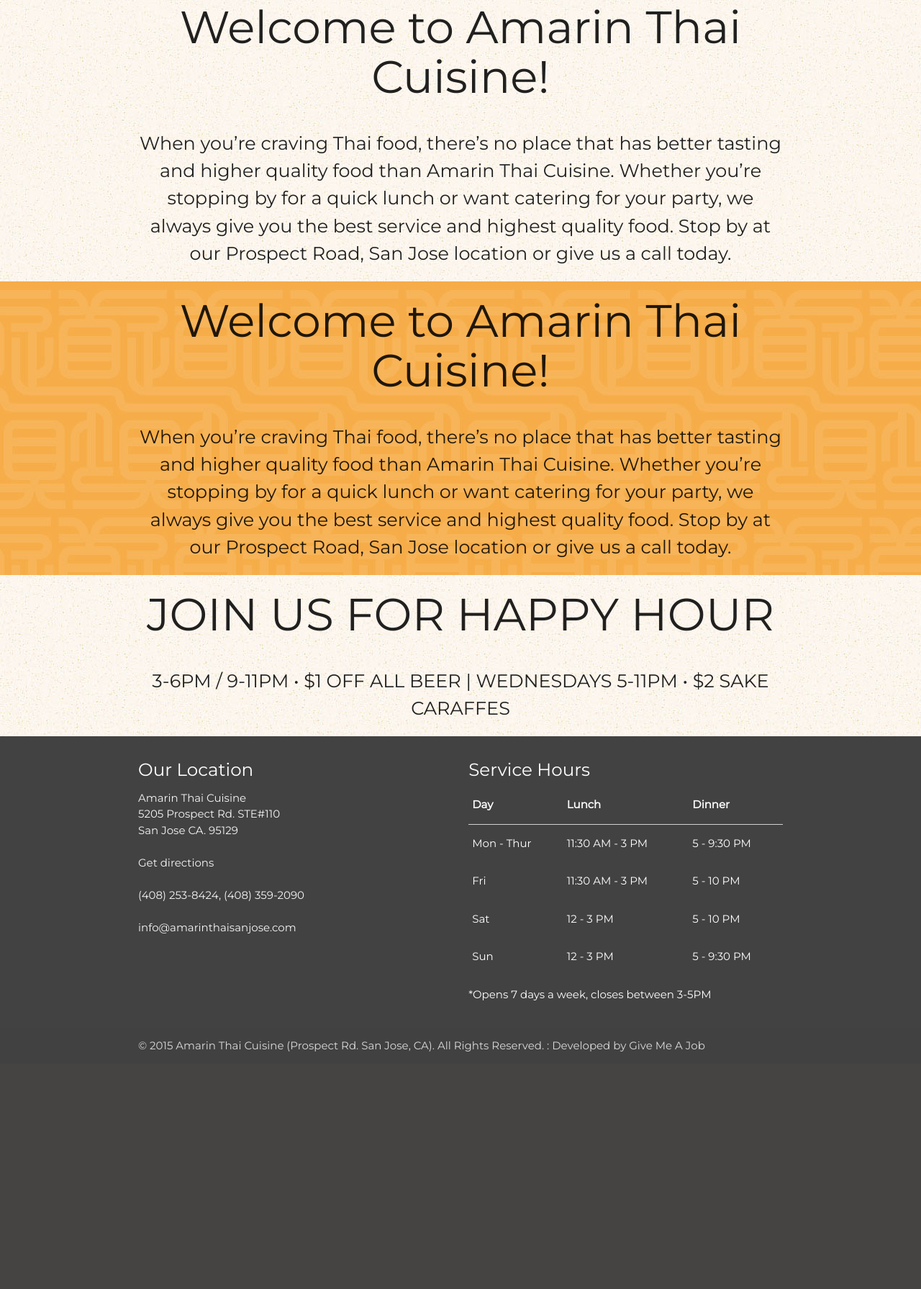
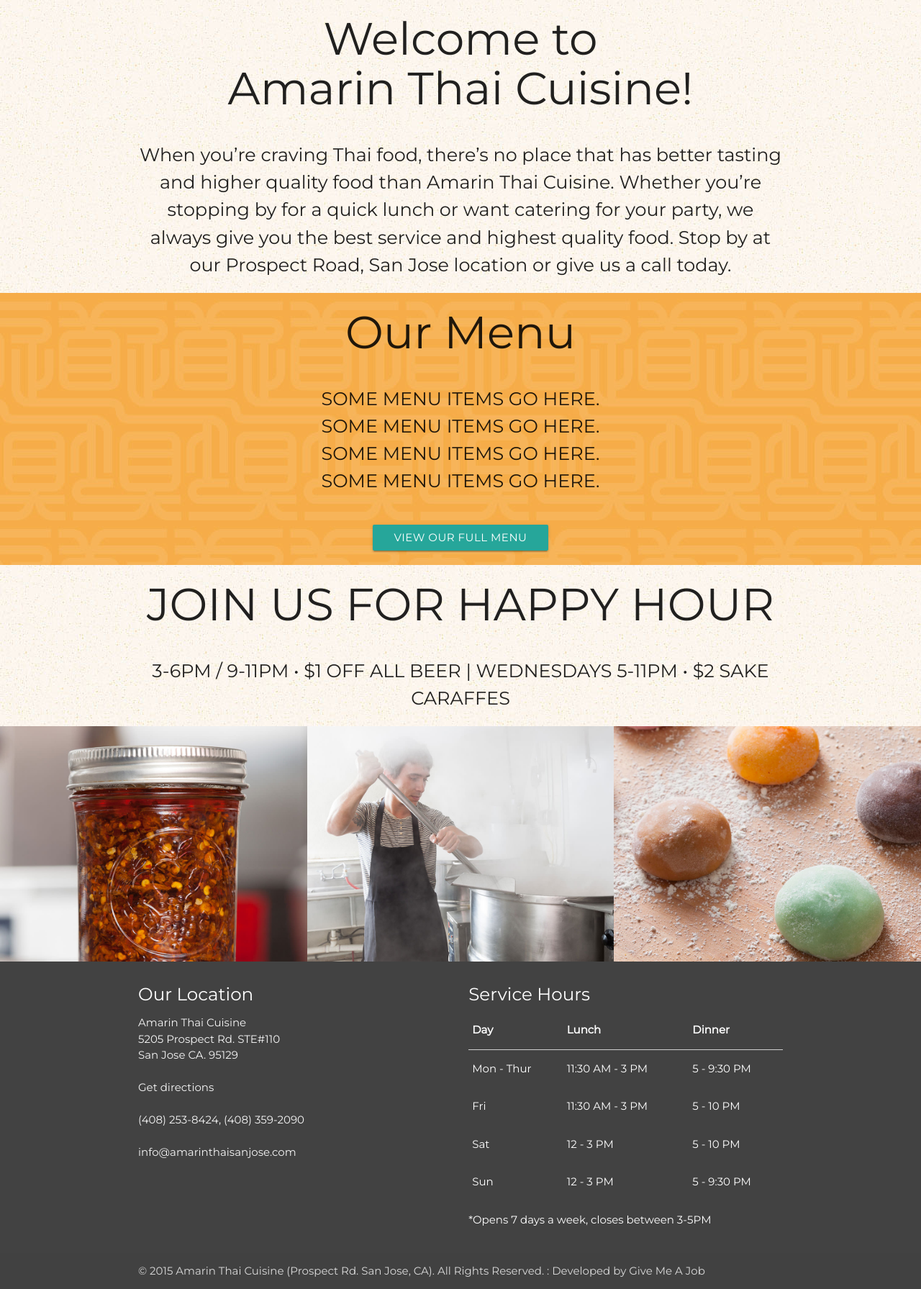
Before and after one commit to EstebanMagallonPerez/jasmineThai, a PHP site: page /mtest.php in a window 1280 px wide. Shown: the part 777-2568 px from the top of the page at 72% size. Before the commit the page ends 2238 px from the top, so only its background shows below. Run offline with PHP 8.4, Linux system fonts and the light colour scheme.

Commit message:
Added Menu Image Banner

```diff
--- a/mtest.php
+++ b/mtest.php
@@ -3,7 +3,7 @@
 	<head>
 		<meta charset="UTF-8">
 		<meta name="viewport" content="width=device-width, initial-scale=1">
-
+		<link rel="icon" href="./logo-amarin-web.png">
 		<meta name="author" content="Michael Brooks, Esteban Perez">
 		<link rel="stylesheet" href="https://cdnjs.cloudflare.com/ajax/libs/font-awesome/4.7.0/css/font-awesome.min.css" integrity="sha256-eZrrJcwDc/3uDhsdt61sL2oOBY362qM3lon1gyExkL0=" crossorigin="anonymous" />
 		<title>Amarin Thai</title>
@@ -28,7 +28,7 @@
 			z-index:10000;
 		}
 		.jumbotron{
-			height:95vh;
+			height:97vh;
 			position: relative;
 			background:url(./wood.jpg);
 			background-color: #4a3a30;
@@ -93,11 +93,16 @@
 		.center {
 			text-align: center;
 		}
+		.imageBanner{
+			width: 100%;
+			float: left;
+			display: block;
+		}
 	</style>
 	<body>
 		<nav>
 			<div class="nav-wrapper">
-				<a href="#" class="brand-logo">Logo</a>
+				<a href="#" class="brand-logo"><img src="./logo-amarin-web.png" alt="Amarin Logo"></a>
 				<ul id="nav-mobile" class="right hide-on-med-and-down">
 					<li><a href="menu.html">Menu</a></li>
 					<li><a href="about.html">About</a></li>
@@ -116,7 +121,7 @@
 
 		<section class="secondSection">
 			<div class="container center">
-				<h1 style="margin:0;">Welcome to Amarin Thai Cuisine!</h1>
+				<h1 style="margin:0;">Welcome to<br>Amarin Thai Cuisine!</h1>
 				<br>
 				<p style="margin:0;">When you’re craving Thai food, there’s no place that has better tasting and higher quality food than Amarin Thai Cuisine. Whether you’re stopping by for a quick lunch or want catering for your party, we always give you the best service and highest quality food. Stop by at our Prospect Road, San Jose location or give us a call today.</p>
 			</div>
@@ -124,9 +129,14 @@
 
 		<section class="menuSection">
 			<div class="container center">
-				<h1 style="margin:0;">Welcome to Amarin Thai Cuisine!</h1>
+				<h1 style="margin:0;">Our Menu</h1>
 				<br>
-				<p style="margin:0;">When you’re craving Thai food, there’s no place that has better tasting and higher quality food than Amarin Thai Cuisine. Whether you’re stopping by for a quick lunch or want catering for your party, we always give you the best service and highest quality food. Stop by at our Prospect Road, San Jose location or give us a call today.</p>
+				<p style="margin:0;">SOME MENU ITEMS GO HERE.</p>
+				<p style="margin:0;">SOME MENU ITEMS GO HERE.</p>
+				<p style="margin:0;">SOME MENU ITEMS GO HERE.</p>
+				<p style="margin:0;">SOME MENU ITEMS GO HERE.</p>
+				<br>
+				<a class="waves-effect waves-light btn center">View Our Full Menu</a>
 			</div>
 		</section>
 
@@ -139,6 +149,12 @@
 		</section>
 
 
+    <div class="row" style="margin:0; padding:0;">
+      <div class="col m4 s12" style="margin:0; padding:0;"><img class="imageBanner" src="./Spices.jpg" alt="Spices"></div>
+      <div class="col m4 s12 hide-on-small-only" style="margin:0; padding:0;"><img class="imageBanner" src="./Broth.jpg" alt="Spices"></div>
+      <div class="col m4 s12 hide-on-small-only" style="margin:0; padding:0;"><img class="imageBanner" src="./Mochi.jpg" alt="Spices"></div>
+
+    </div>
 
 
 		<footer class="page-footer  grey darken-3">
@@ -181,7 +197,7 @@
 									<td>12 - 3 PM</td>
 									<td>5 - 10 PM</td>
 								</tr>
-									<tr>
+								<tr>
 									<td>Sun</td>
 									<td>12 - 3 PM</td>
 									<td>5 - 9:30 PM</td>
```
Also changed, not shown: Broth.jpg (added), Mochi.jpg (added), Spices.jpg (added), logo-amarin-web.png (added).
